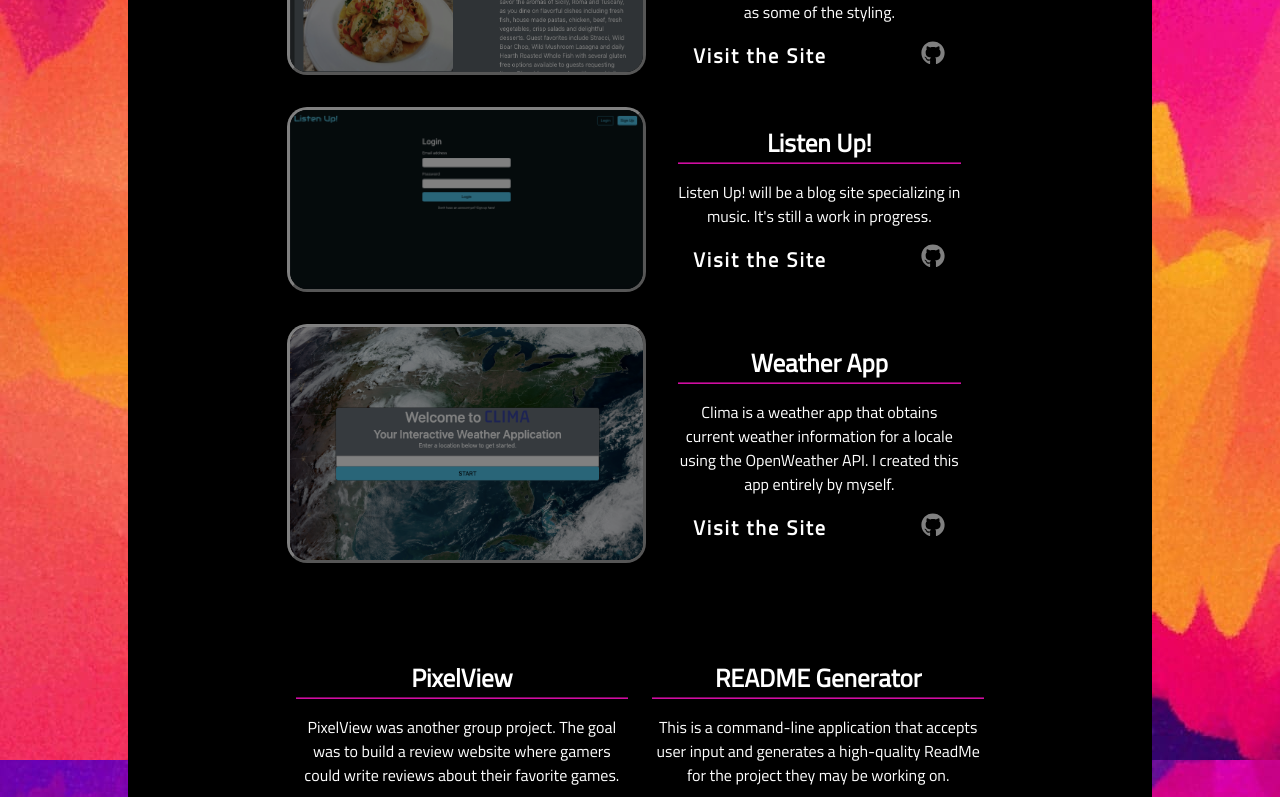
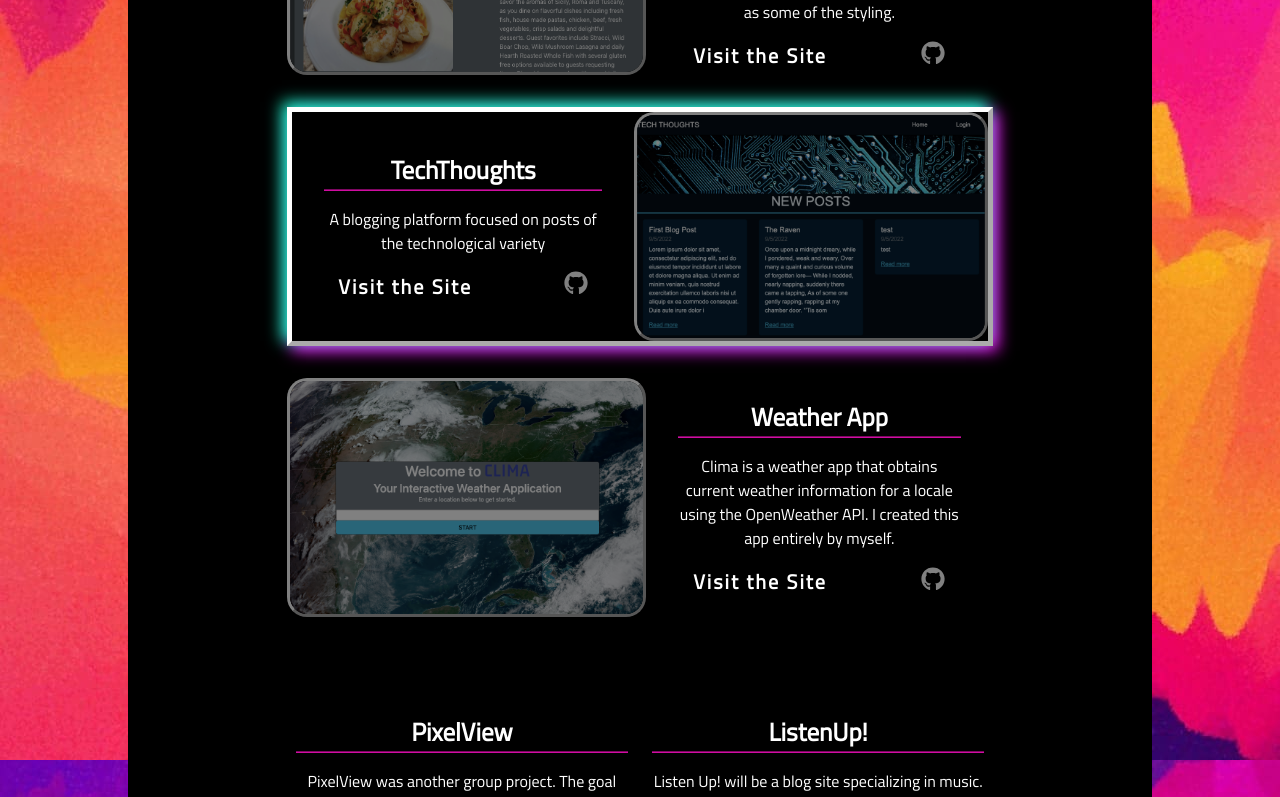
Before and after one commit to jlit2594/Portfolio, a React (Create React App) app: page /projects in a window 1280 px wide. Shown: the part 320-1117 px from the top of the page. Built offline with nearby package versions, Linux system fonts and the light colour scheme.

Commit message:
changed projects page

```diff
--- a/src/components/projects/index.js
+++ b/src/components/projects/index.js
@@ -1,7 +1,7 @@
 import React from 'react';
 import megaPhoto from '../../img/megabytes.png';
 import climaPhoto from '../../img/weather.png';
-import listenPhoto from '../../img/listenup.png';
+import techPhoto from '../../img/TechThoughts.png';
 import Card from 'react-bootstrap/Card';
 import { FaGithub } from 'react-icons/fa';
 
@@ -15,11 +15,11 @@ function Projects() {
             description: "MegaBytes was a group project focusing on delivering a list of the best restaurants in a particular location. It implements a third-party API called 'Global Restaurants'. I handled the API implementation as well as some of the styling."
         },
         {
-            title: 'Listen Up!',
-            link: 'https://stormy-temple-70664.herokuapp.com/',
-            github: 'https://github.com/jlit2594/hike-project-3',
-            img: listenPhoto,
-            description: "Listen Up! will be a blog site specializing in music. It's still a work in progress."
+            title: 'TechThoughts',
+            link: 'https://floating-shelf-79387.herokuapp.com/',
+            github: 'https://github.com/jlit2594/blog',
+            img: techPhoto,
+            description: "A blogging platform focused on posts of the technological variety"
         },
         {
             title: 'Weather App',
@@ -39,10 +39,10 @@ function Projects() {
             description: 'PixelView was another group project. The goal was to build a review website where gamers could write reviews about their favorite games.'
         },
         {
-            title: 'README Generator',
-            link: '',
-            github: 'https://github.com/jlit2594/readme-generator',
-            description: "This is a command-line application that accepts user input and generates a high-quality ReadMe for the project they may be working on."
+            title: 'ListenUp!',
+            link: 'https://stormy-temple-70664.herokuapp.com/',
+            github: 'https://github.com/jlit2594/hike-project-3',
+            description: "Listen Up! will be a blog site specializing in music. It's still a work in progress."
         }
     ]
 
```
